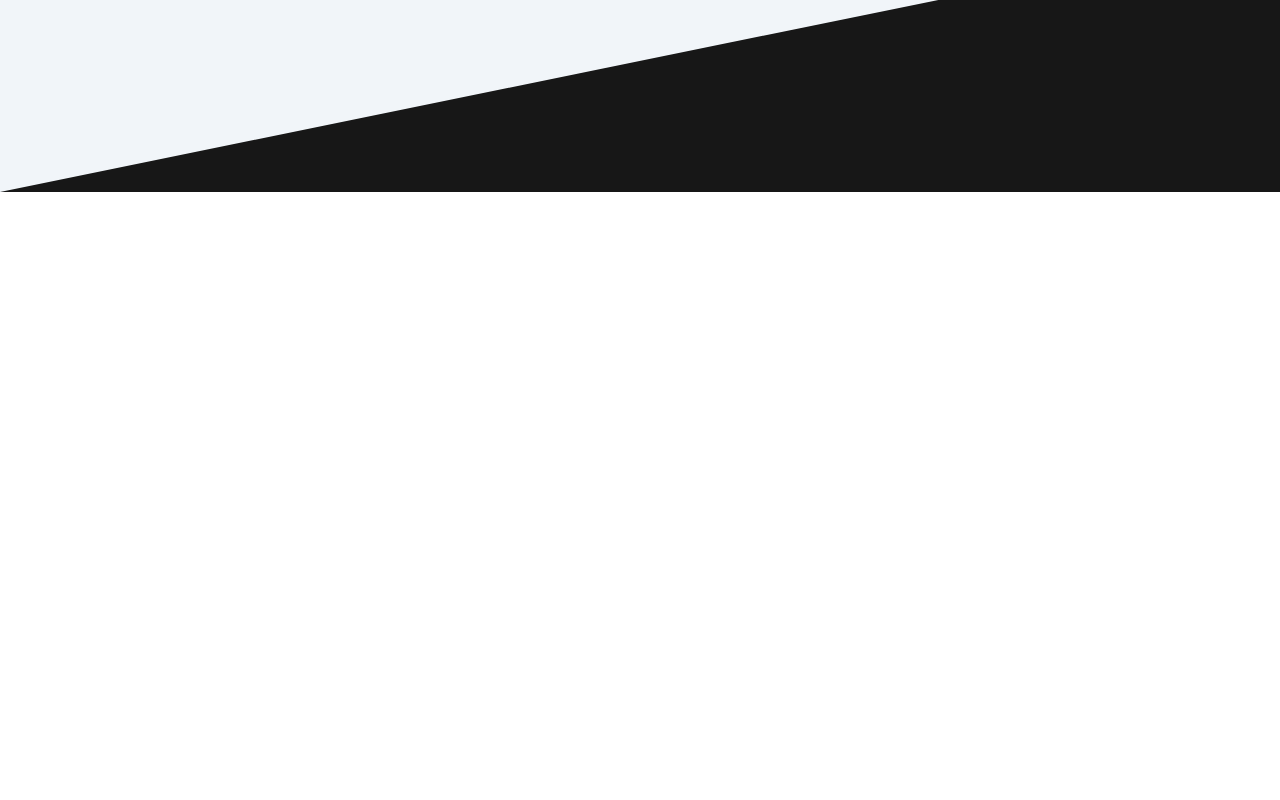
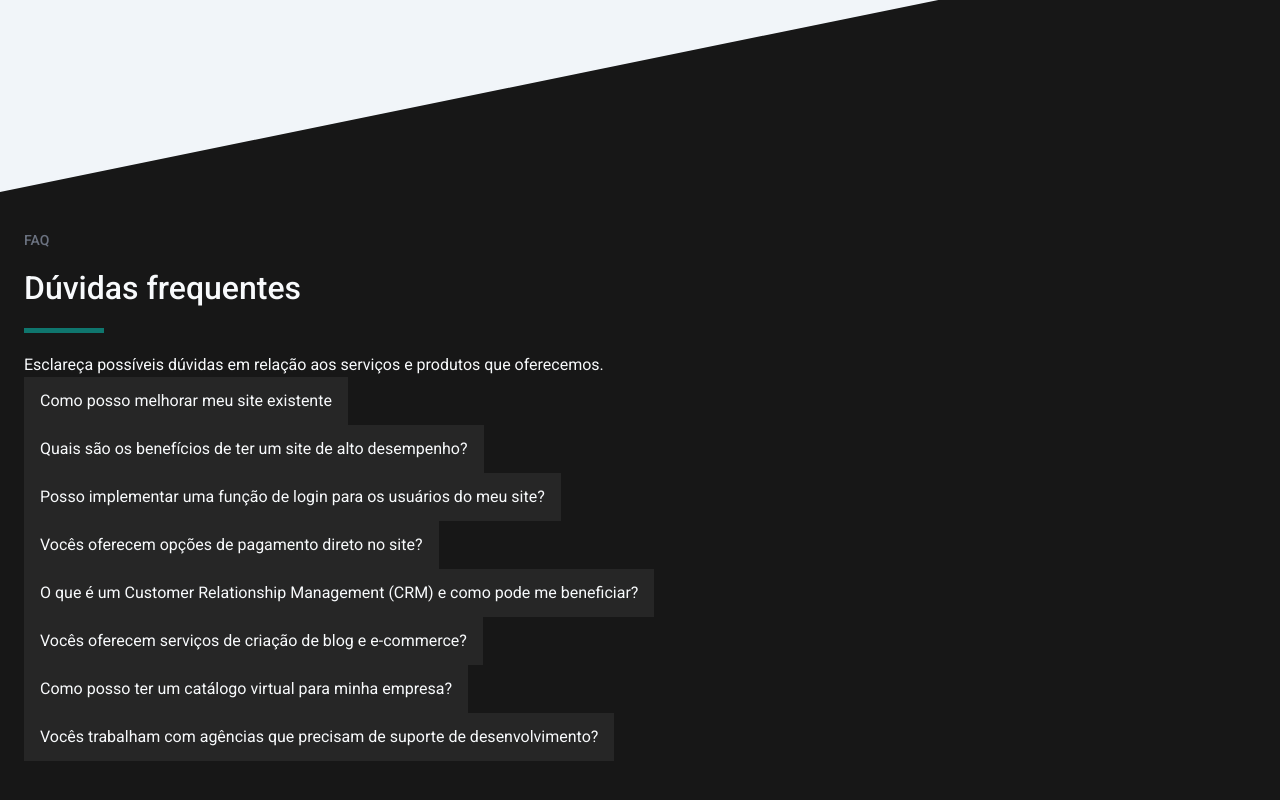
Before and after one commit to matheusmfl/lemon-tech, a Next.js app: page / in a window 1280 px wide. Shown: the part 7180-7980 px from the top of the page. Before the commit the page ends 7372 px from the top, so only its background shows below. Built offline with nearby package versions, Linux system fonts and the light colour scheme.

Commit message:
Create Accordeon Component, create Utils Content for accordeon Component

```diff
--- a/package.json
+++ b/package.json
@@ -9,6 +9,7 @@
     "lint": "next lint"
   },
   "dependencies": {
+    "@radix-ui/react-accordion": "^1.1.2",
     "@types/node": "20.2.5",
     "@types/react": "18.2.9",
     "@types/react-dom": "18.2.4",
--- a/src/app/(home)/page.tsx
+++ b/src/app/(home)/page.tsx
@@ -4,6 +4,7 @@ import { Hero } from '@/components/Hero'
 import { Section1 } from '@/components/Section1'
 import { Section2 } from '@/components/Section2'
 import { SectionCardsPrice } from '@/components/SectionCardsPrice'
+import { SectionFaq } from '@/components/SectionFaq'
 
 export default function Home() {
   return (
@@ -14,6 +15,7 @@ export default function Home() {
       <Section2 />
       <CoupleSection />
       <SectionCardsPrice />
+      <SectionFaq />
     </>
   )
 }
--- /dev/null
+++ b/src/components/SectionFaq.tsx
@@ -0,0 +1,29 @@
+import { Separator } from './Separator'
+import { Accordeon } from './microComponents/Accordeon'
+
+export function SectionFaq() {
+  return (
+    <section className="flex flex-col py-10 px-6 bg-neutral-900">
+      {/* div textos  */}
+      <div className="flex flex-col gap-5">
+        <span className="font-medium text-sm text-gray-500 leading-4">FAQ</span>
+
+        <h2 className="font-medium text-[32px] leading-10 text-slate-50">
+          Dúvidas frequentes
+        </h2>
+
+        <Separator />
+
+        <span className="font-normal text-base leading-6 text-slate-50">
+          Esclareça possíveis dúvidas em relação aos serviços e produtos que
+          oferecemos.
+        </span>
+      </div>
+
+      {/* Collapsible Content */}
+      <div>
+        <Accordeon />
+      </div>
+    </section>
+  )
+}
--- /dev/null
+++ b/src/components/microComponents/Accordeon.tsx
@@ -0,0 +1,26 @@
+'use client'
+import { faq } from '@/utils/faq'
+import * as Accordion from '@radix-ui/react-accordion'
+
+export function Accordeon() {
+  return (
+    <div>
+      <Accordion.Root type="single" collapsible className="w-full">
+        {faq.map((item) => {
+          return (
+            <Accordion.Item key={item.id} value={`Acordeão ${item.id}`}>
+              <Accordion.Trigger>
+                <div className="px-4 py-3 text-left flex justify-between items-center bg-neutral-800">
+                  <span className="text-slate-50">{item.title}</span>
+                </div>
+              </Accordion.Trigger>
+              <Accordion.Content>
+                <span>{item.content}</span>
+              </Accordion.Content>
+            </Accordion.Item>
+          )
+        })}
+      </Accordion.Root>
+    </div>
+  )
+}
--- /dev/null
+++ b/src/utils/faq.ts
@@ -0,0 +1,67 @@
+export const faq = [
+  {
+    id: 1,
+    title: 'Como posso melhorar meu site existente',
+    content: [
+      'Oferecemos serviços de redesign e otimização de sites para melhorar a experiência do usuário, funcionalidades e o desempenho geral.',
+      'Nossa equipe de especialistas analisará seu site atual e fornecerá recomendações personalizadas para aprimorar sua presença online.',
+    ],
+  },
+  {
+    id: 2,
+    title: 'Quais são os benefícios de ter um site de alto desempenho?',
+    content: [
+      'Um site de alto desempenho melhora a experiência do usuário, reduz a taxa de rejeição e aumenta a taxa de conversão.',
+      'Com um site rápido e responsivo, você pode fornecer uma experiência positiva aos visitantes, resultando em maior engajamento e satisfação do cliente.',
+    ],
+  },
+  {
+    id: 3,
+    title:
+      'Posso implementar uma função de login para os usuários do meu site?',
+    content: [
+      'Sim, podemos desenvolver um sistema de login personalizado para o seu site, permitindo que os usuários se registrem, acessem áreas exclusivas e interajam com conteúdo personalizado.',
+    ],
+  },
+  {
+    id: 4,
+    title: 'Vocês oferecem opções de pagamento direto no site?',
+    content: [
+      'Sim, podemos integrar soluções de pagamento seguras e confiáveis, como PayPal, Stripe ou formas de pagamento personalizados, para permitir transações diretas no seu site.',
+    ],
+  },
+  {
+    id: 5,
+    title:
+      'O que é um Customer Relationship Management (CRM) e como pode me beneficiar?',
+    content: [
+      'Um CRM é uma ferramenta que ajuda a gerenciar e rastrear os relacionamentos com os clientes.',
+      'Implementar um CRM no seu site permite que você acompanhe interações, mantenha registros detalhados e forneça um atendimento personalizado, aumentando a satisfação do cliente e impulsionando as vendas.',
+    ],
+  },
+  {
+    id: 6,
+    title: 'Vocês oferecem serviços de criação de blog e e-commerce?',
+    content: [
+      'Sim, podemos desenvolver um blog integrado ao seu site para compartilhar conteúdo relevante e impulsionar o engajamento com sua audiência.',
+      ' Além disso, oferecemos soluções de e-commerce completas para ajudá-lo a vender seus produtos ou serviços online, com recursos como carrinho de compras, gerenciamento de estoque e processamento de pedidos.',
+    ],
+  },
+  {
+    id: 7,
+    title: 'Como posso ter um catálogo virtual para minha empresa?',
+    content: [
+      'Criamos catálogos virtuais interativos e atraentes que permitem que seus clientes explorem seus produtos ou serviços de forma intuitiva e informativa.',
+      'Esses catálogos podem ser facilmente atualizados e compartilhados online, oferecendo uma experiência de compra conveniente para seus clientes.',
+    ],
+  },
+  {
+    id: 8,
+    title:
+      'Vocês trabalham com agências que precisam de suporte de desenvolvimento?',
+    content: [
+      'Sim, estamos disponíveis para colaborar com agências que desejam terceirizar projetos de desenvolvimento mais elaborados.',
+      'Nossa equipe altamente qualificada pode ajudar a implementar projetos complexos, garantindo qualidade, prazos e satisfação do cliente.',
+    ],
+  },
+]
```
Also changed, not shown: 1 other file (tests, documents, lock files or other folders).
